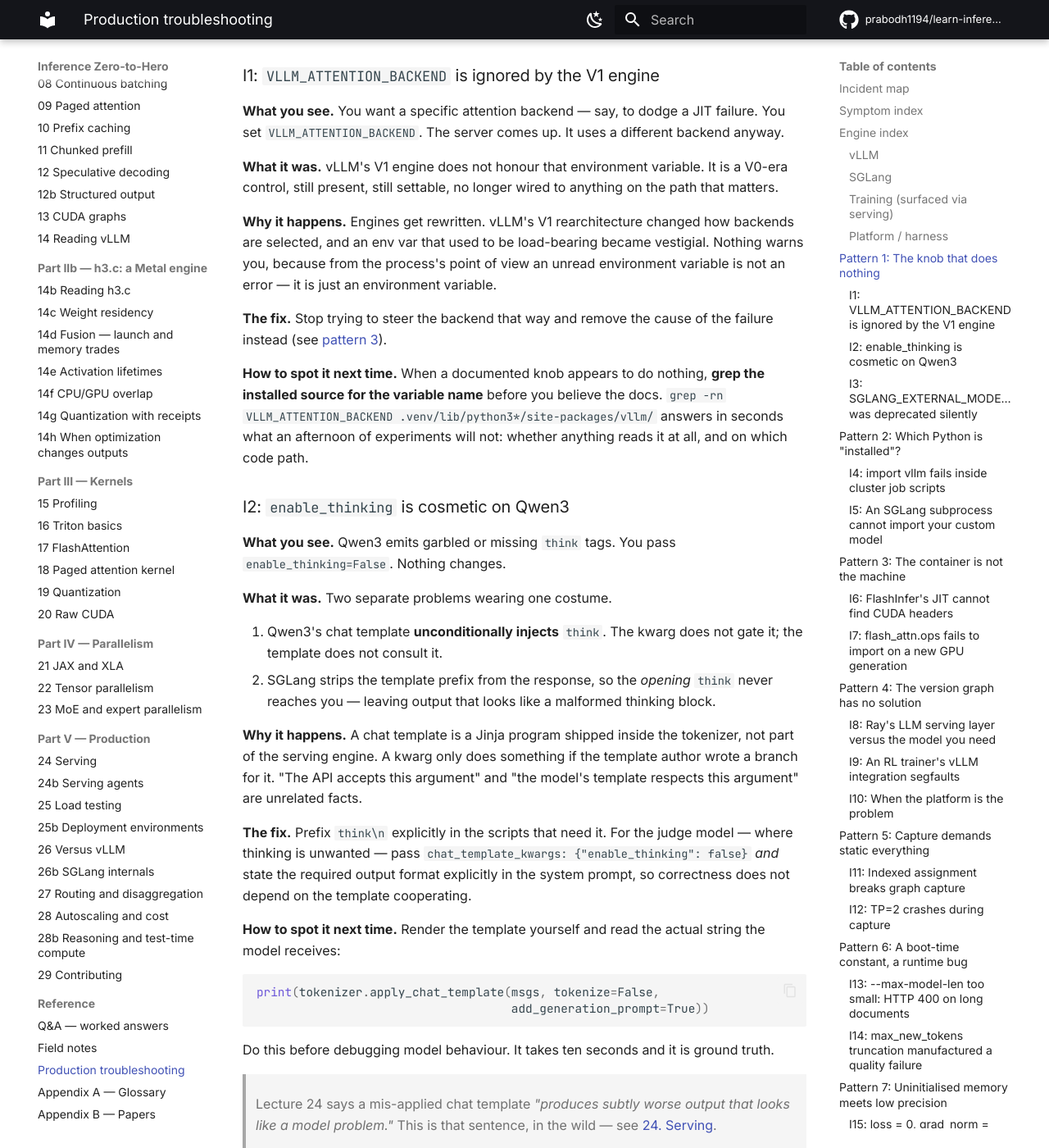
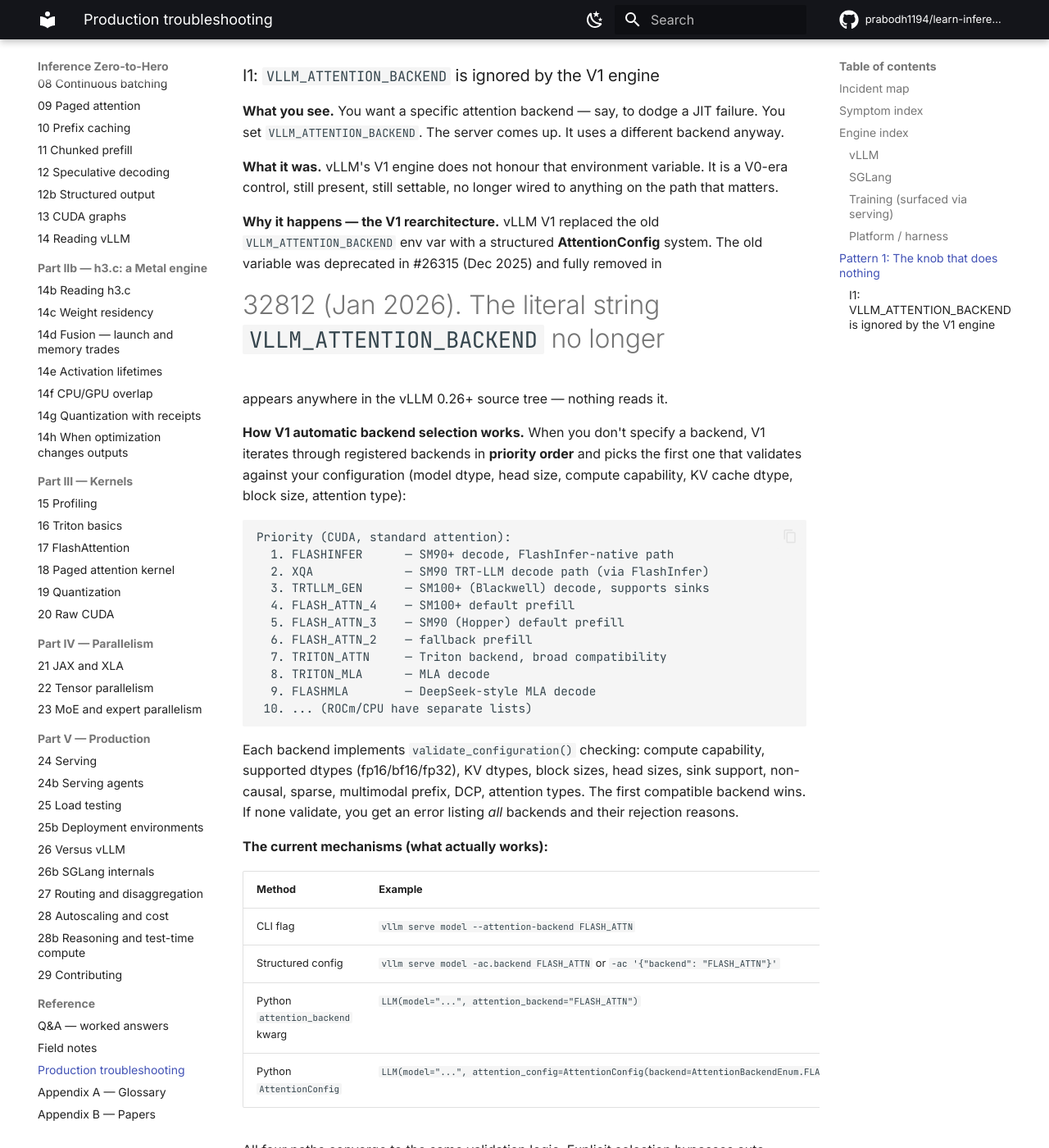
Before and after one commit to prabodh1194/learn-inference, an MkDocs documentation site: the page built from book/troubleshooting.md, in a window 1280 px wide and 1400 px high, scrolled down 3630 px. Shown: the whole window at 82% size. Built offline with MkDocs 1.6.1 and Material for MkDocs 9.7.7, drawn with Linux system fonts in a browser that asks for light colours; comment, search, counter and statistics services are not loaded; some of the changed text lies outside the part shown.

Commit message:
book: expand I1 with V1 backend selection details + GitHub issues; add source references for auto-selection

````diff
--- a/book/troubleshooting.md
+++ b/book/troubleshooting.md
@@ -118,20 +118,78 @@
 It is a V0-era control, still present, still settable, no longer wired to
 anything on the path that matters.
 
-**Why it happens.** Engines get rewritten. vLLM's V1 rearchitecture changed how
-backends are selected, and an env var that used to be load-bearing became
-vestigial. Nothing warns you, because from the process's point of view an
-unread environment variable is not an error — it is just an environment
-variable.
+**Why it happens — the V1 rearchitecture.** vLLM V1 replaced the old
+`VLLM_ATTENTION_BACKEND` env var with a structured **AttentionConfig** system.
+The old variable was deprecated in #26315 (Dec 2025) and fully removed in
+#32812 (Jan 2026). The literal string `VLLM_ATTENTION_BACKEND` no longer
+appears anywhere in the vLLM 0.26+ source tree — nothing reads it.
 
-**The fix.** Stop trying to steer the backend that way and remove the cause of
-the failure instead (see [pattern 3](#pattern-3-the-container-is-not-the-machine)).
+**How V1 automatic backend selection works.** When you don't specify a
+backend, V1 iterates through registered backends in **priority order** and
+picks the first one that validates against your configuration (model dtype,
+head size, compute capability, KV cache dtype, block size, attention type):
+
+```
+Priority (CUDA, standard attention):
+  1. FLASHINFER      — SM90+ decode, FlashInfer-native path
+  2. XQA             — SM90 TRT-LLM decode path (via FlashInfer)
+  3. TRTLLM_GEN      — SM100+ (Blackwell) decode, supports sinks
+  4. FLASH_ATTN_4    — SM100+ default prefill
+  5. FLASH_ATTN_3    — SM90 (Hopper) default prefill
+  6. FLASH_ATTN_2    — fallback prefill
+  7. TRITON_ATTN     — Triton backend, broad compatibility
+  8. TRITON_MLA      — MLA decode
+  9. FLASHMLA        — DeepSeek-style MLA decode
+ 10. ... (ROCm/CPU have separate lists)
+```
+
+Each backend implements `validate_configuration()` checking: compute capability,
+supported dtypes (fp16/bf16/fp32), KV dtypes, block sizes, head sizes, sink
+support, non-causal, sparse, multimodal prefix, DCP, attention types. The
+first compatible backend wins. If none validate, you get an error listing *all*
+backends and their rejection reasons.
+
+**The current mechanisms (what actually works):**
+
+| Method | Example |
+|--------|---------|
+| CLI flag | `vllm serve model --attention-backend FLASH_ATTN` |
+| Structured config | `vllm serve model -ac.backend FLASH_ATTN` or `-ac '{"backend": "FLASH_ATTN"}'` |
+| Python `attention_backend` kwarg | `LLM(model="...", attention_backend="FLASH_ATTN")` |
+| Python `AttentionConfig` | `LLM(model="...", attention_config=AttentionConfig(backend=AttentionBackendEnum.FLASH_ATTN))` |
+
+All four paths converge to the same validation logic. Explicit selection bypasses
+auto-selection and validates *only* your choice — if incompatible, you get a
+specific error (`Selected backend FLASHMLA is not valid: compute capability not
+supported`).
+
+**GitHub issues tracking this:**
+
+- **#50292** — "VLLM_ATTENTION_BACKEND env var is silently ignored —
+  `attention_backend=` kwarg is the only mechanism that works" (open). The
+  reporter caught it only because a controlled experiment showed zero effect
+  across paired comparisons.
+- **#50346** (open PR) — adds an actionable warning when the removed var is
+  set: `Environment variable VLLM_ATTENTION_BACKEND is no longer read by vLLM
+  and has no effect; use the --attention-backend CLI flag or the
+  attention_backend argument to LLM()/EngineArgs instead.` (merged after
+  0.26.0; backported to 0.26.1+).
+
+**The fix.** Stop trying to steer the backend via env var. Either:
+1. **Fix the root cause** of why the default backend fails (e.g., FlashInfer
+   JIT missing headers → install dev headers, Pattern 3), or
+2. **Use the supported mechanism** — `attention_backend="FLASH_ATTN"` in
+   `LLM()` / `EngineArgs`, or `--attention-backend` on CLI.
 
 **How to spot it next time.** When a documented knob appears to do nothing,
 **grep the installed source for the variable name** before you believe the
 docs. `grep -rn VLLM_ATTENTION_BACKEND .venv/lib/python3*/site-packages/vllm/`
 answers in seconds what an afternoon of experiments will not: whether anything
 reads it at all, and on which code path.
+
+> **Tip.** The V1 docs at `docs/design/attention_backends.md` (auto-generated
+> from the backend registry) list the exact priority tables and validation
+> rules for your hardware. Read that before forcing a backend.
 
 ### I2: `enable_thinking` is cosmetic on Qwen3
 
````
